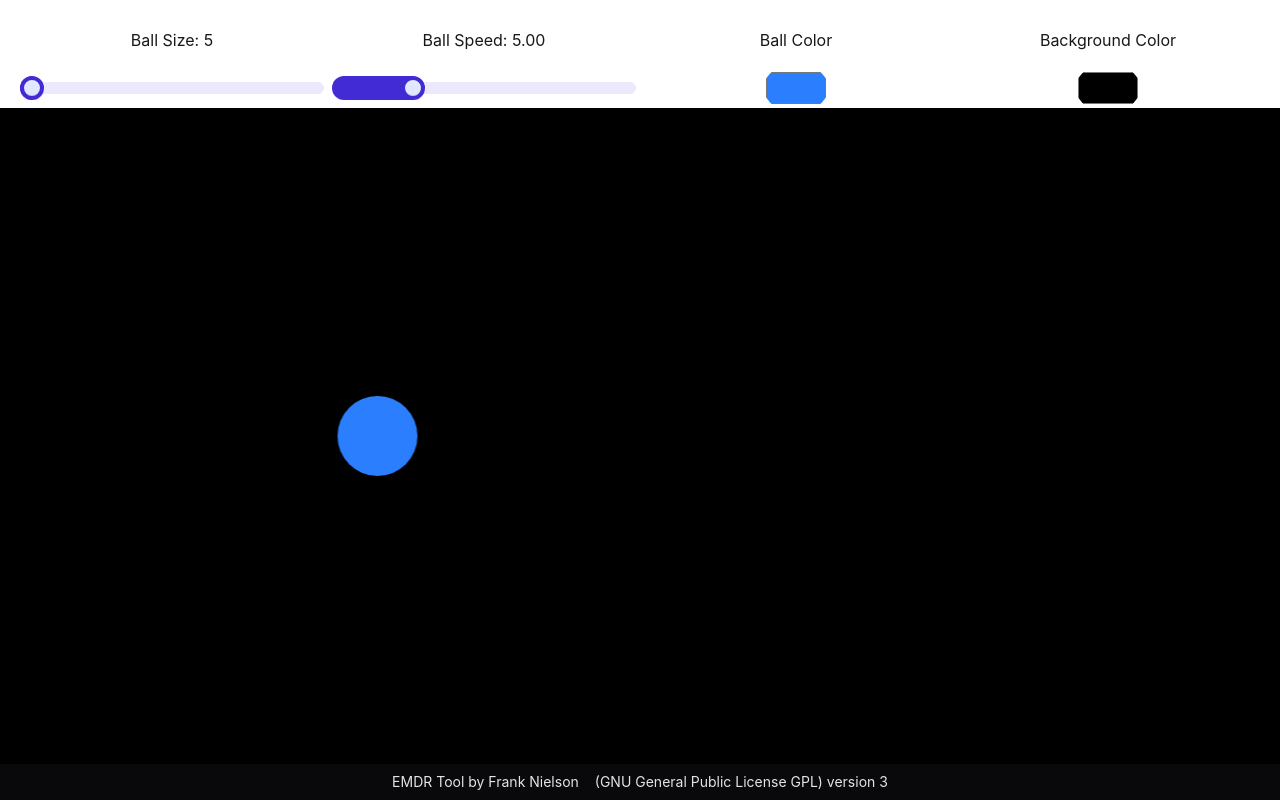
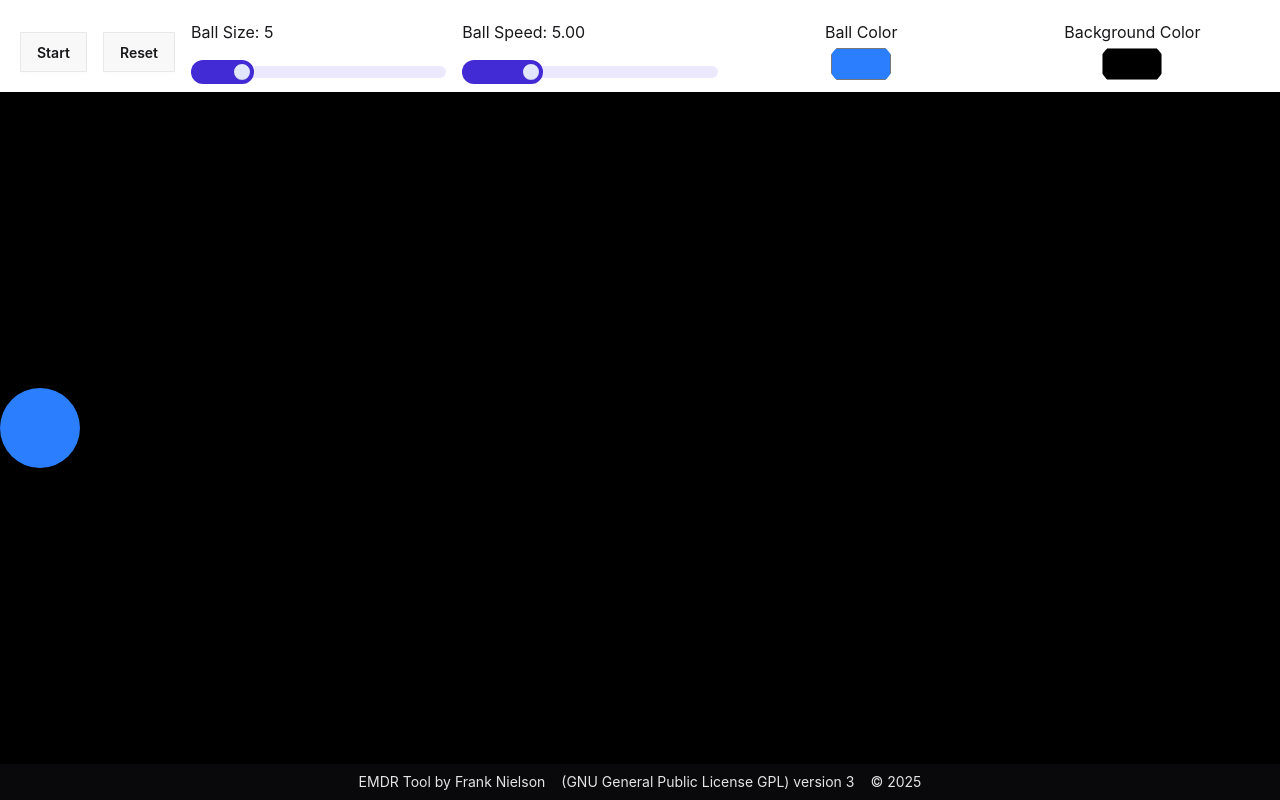
Before and after one commit to fnielson1/emdr-tool, a React (Vite) app: page / in a window 1280 px wide. Built offline with nearby package versions, Linux system fonts and the light colour scheme.

Commit message:
feat(setup): local storage is working

```diff
--- a/src/App.tsx
+++ b/src/App.tsx
@@ -1,32 +1,75 @@
-import { useEffect, useState } from 'react';
+import { useEffect, useReducer, useState } from 'react';
 
 import { Ball } from './components/Ball.tsx';
+import { BallControls } from './components/BallControls.tsx';
 import { Footer } from './Footer.tsx';
+import {
+  type AppState,
+  initialAppState,
+  useAppStorage,
+} from './hooks/useAppStorage.ts';
 
 export function App() {
-  const [bgColor, setBgColor] = useState('#000000');
-  const [ballColor, setBallColor] = useState('#2B7FFF');
-  const [ballSize, setBallSize] = useState(5);
-  const [ballSpeed, setBallSpeed] = useState(5);
+  const [appStorage, setAppStorage] = useAppStorage(initialAppState);
+  const { ballSpeed, ballColor, bgColor, ballSize } = appStorage;
+  const [running, setRunning] = useState(true);
   const [animationDuration, setAnimationDuration] = useState(5);
+  const [resetKey, forceUpdate] = useReducer(state => state + 1, 0);
 
   const calculatedAnimationDuration = animationDuration / ballSpeed;
 
+  const handleStartClick = (value: boolean, resetAnimation?: boolean) => {
+    setRunning(value);
+    if (resetAnimation) {
+      forceUpdate();
+    }
+  };
+
+  const handleResetClick = (e: React.MouseEvent<HTMLButtonElement>) => {
+    e.stopPropagation();
+    setRunning(true);
+    setAppStorage(() => initialAppState);
+    forceUpdate();
+  };
+
   const handleBallSizeChange = (e: React.ChangeEvent<HTMLInputElement>) => {
-    setBallSize(Number(e.target.value));
+    const ballSizeLocal = Number(e.target.value);
+    setAppStorage(
+      (prevState): AppState => ({
+        ...prevState,
+        ballSize: ballSizeLocal,
+      }),
+    );
   };
 
   const handleBallSpeedChange = (e: React.ChangeEvent<HTMLInputElement>) => {
     const ballSpeedLocal = Number(e.target.value);
-    setBallSpeed(ballSpeedLocal);
+    setAppStorage(
+      (prevState): AppState => ({
+        ...prevState,
+        ballSpeed: ballSpeedLocal,
+      }),
+    );
   };
 
   const handleBallColorChange = (e: React.ChangeEvent<HTMLInputElement>) => {
-    setBallColor(e.currentTarget.value);
+    const value = e.currentTarget.value;
+    setAppStorage(
+      (prevState): AppState => ({
+        ...prevState,
+        ballColor: value,
+      }),
+    );
   };
 
   const handleBgColorChange = (e: React.ChangeEvent<HTMLInputElement>) => {
-    setBgColor(e.currentTarget.value);
+    const value = e.currentTarget.value;
+    setAppStorage(
+      (prevState): AppState => ({
+        ...prevState,
+        bgColor: value,
+      }),
+    );
   };
 
   useEffect(() => {
@@ -47,42 +90,19 @@ export function App() {
 
   return (
     <div className="flex min-h-screen flex-col">
-      <div className="join join-horizontal bg-base-100 grid w-full grid-cols-1 grid-rows-4 place-items-center gap-2 p-5 pb-0 lg:grid-cols-4 lg:grid-rows-2">
-        <div>Ball Size: {ballSize}</div>
-        <div>Ball Speed: {ballSpeed.toFixed(2)}</div>
-        <div>Ball Color</div>
-        <div>Background Color</div>
-        <input
-          type="range"
-          min="5"
-          max="25"
-          step="1"
-          value={ballSize}
-          onChange={handleBallSizeChange}
-          className="range range-primary"
-        />
-        <input
-          type="range"
-          min="0.1"
-          max="20"
-          step="0.1"
-          value={ballSpeed}
-          onChange={handleBallSpeedChange}
-          className="range range-primary"
-        />
-        <input
-          type="color"
-          value={ballColor}
-          onChange={handleBallColorChange}
-          className="h-10 w-16 cursor-pointer rounded-3xl"
-        />
-        <input
-          type="color"
-          value={bgColor}
-          onChange={handleBgColorChange}
-          className="h-10 w-16 cursor-pointer rounded-3xl"
-        />
-      </div>
+      <BallControls
+        isRunning={running}
+        ballSpeed={ballSpeed}
+        ballColor={ballColor}
+        ballSize={ballSize}
+        bgColor={bgColor}
+        onBallSizeChange={handleBallSizeChange}
+        onBgColorChange={handleBgColorChange}
+        onBallColorChange={handleBallColorChange}
+        onBallSpeedChange={handleBallSpeedChange}
+        onStartClick={handleStartClick}
+        onResetClick={handleResetClick}
+      />
       <div
         className="flex flex-1 flex-col justify-center"
         style={{
@@ -90,6 +110,8 @@ export function App() {
         }}
       >
         <Ball
+          key={resetKey}
+          pause={running}
           ballSize={ballSize}
           ballColor={ballColor}
           animationDuration={calculatedAnimationDuration}
--- a/src/Footer.tsx
+++ b/src/Footer.tsx
@@ -3,6 +3,7 @@ export const Footer = () => {
     <footer className="footer sm:footer-horizontal bg-neutral text-neutral-content flex justify-center p-2">
       <div>EMDR Tool by Frank Nielson</div>
       <div>(GNU General Public License GPL) version 3</div>
+      <div>&copy; {new Date().getFullYear()}</div>
     </footer>
   );
 };
--- a/src/components/Ball.tsx
+++ b/src/components/Ball.tsx
@@ -4,10 +4,11 @@ interface BallProps {
   ballSize: number;
   ballColor: string;
   animationDuration: number;
+  pause: boolean;
 }
 
 export const Ball = (props: BallProps) => {
-  const { ballSize, ballColor, animationDuration } = props;
+  const { ballSize, ballColor, animationDuration, pause } = props;
 
   return (
     <div
@@ -17,8 +18,8 @@ export const Ball = (props: BallProps) => {
           width: `${ballSize}rem`,
           height: `${ballSize}rem`,
           '--ball-size': `${ballSize}rem`,
-          '--move-distance': `calc(100vw - ${ballSize}rem)`, // Set the distance to the full viewport width
           '--animation-duration': `${animationDuration}s`, // Use the slider value to control the speed (duration)
+          animationPlayState: pause ? 'paused' : 'running',
           backgroundColor: ballColor,
         } as CSSProperties
       }
--- /dev/null
+++ b/src/components/BallControls.tsx
@@ -0,0 +1,99 @@
+interface BallControlsProps {
+  ballSize: number;
+  ballSpeed: number;
+  ballColor: string;
+  bgColor: string;
+  isRunning: boolean;
+  onBallSizeChange: (e: React.ChangeEvent<HTMLInputElement>) => void;
+  onBallSpeedChange: (e: React.ChangeEvent<HTMLInputElement>) => void;
+  onBallColorChange: (e: React.ChangeEvent<HTMLInputElement>) => void;
+  onBgColorChange: (e: React.ChangeEvent<HTMLInputElement>) => void;
+  onResetClick: (e: React.MouseEvent<HTMLButtonElement>) => void;
+  onStartClick: (value: boolean, resetAnimation?: boolean) => void;
+}
+
+export const BallControls = (props: BallControlsProps) => {
+  const {
+    ballColor,
+    ballSpeed,
+    ballSize,
+    bgColor,
+    isRunning,
+    onBallColorChange,
+    onBallSpeedChange,
+    onBallSizeChange,
+    onBgColorChange,
+    onStartClick,
+    onResetClick,
+  } = props;
+
+  const handleSpeedMouseDown = () => {
+    // Pause the animation when the slider is being dragged
+    onStartClick(true);
+  };
+
+  const handleSpeedMouseUp = () => {
+    onStartClick(false);
+  };
+
+  return (
+    <div className="join join-horizontal bg-base-100 flex w-full justify-between gap-4 p-5 pb-2">
+      <button
+        className="btn self-center"
+        onClick={e => {
+          e.stopPropagation();
+          onStartClick(!isRunning, true);
+        }}
+      >
+        {isRunning ? 'Start' : 'Stop'}
+      </button>
+      <button className="btn self-center" onClick={onResetClick}>
+        Reset
+      </button>
+      <div className="flex w-full flex-col justify-between">
+        Ball Size: {ballSize}
+        <input
+          type="range"
+          min="1"
+          max="25"
+          step="1"
+          value={ballSize}
+          onChange={onBallSizeChange}
+          className="range range-primary"
+        />
+      </div>
+      <div className="flex w-full flex-col justify-between">
+        Ball Speed: {ballSpeed.toFixed(2)}
+        <input
+          type="range"
+          min="0.1"
+          max="20"
+          step="0.1"
+          value={ballSpeed}
+          onChange={onBallSpeedChange}
+          className="range range-primary"
+          onMouseDown={handleSpeedMouseDown}
+          onMouseUp={handleSpeedMouseUp}
+        />
+      </div>
+      <div className="flex w-full flex-col items-center justify-between">
+        Ball Color
+        <input
+          type="color"
+          value={ballColor}
+          onChange={onBallColorChange}
+          className="h-10 w-16 cursor-pointer rounded-3xl"
+        />
+      </div>
+      <div className="flex w-full flex-col items-center justify-between text-nowrap">
+        Background Color
+        <input
+          type="color"
+          value={bgColor}
+          onChange={onBgColorChange}
+          className="h-10 w-16 cursor-pointer rounded-3xl"
+        />
+      </div>
+    </div>
+  );
+};
--- /dev/null
+++ b/src/hooks/useAppStorage.ts
@@ -0,0 +1,19 @@
+import { useLocalStorage } from './useLocalStorage.ts';
+
+export interface AppState {
+  bgColor: string;
+  ballColor: string;
+  ballSize: number;
+  ballSpeed: number;
+}
+
+export const initialAppState: AppState = {
+  bgColor: '#000000',
+  ballColor: '#2B7FFF',
+  ballSize: 5,
+  ballSpeed: 5,
+};
+
+export function useAppStorage(initialValue: AppState) {
+  return useLocalStorage<AppState>('EMDR_APP', initialValue);
+}
--- /dev/null
+++ b/src/hooks/useLocalStorage.ts
@@ -0,0 +1,14 @@
+import { useEffect, useState } from 'react';
+
+export function useLocalStorage<T>(key: string, initialValue: T) {
+  const [state, setState] = useState<T>((): T => {
+    const storedValue = localStorage.getItem(key);
+    return storedValue ? JSON.parse(storedValue) : initialValue;
+  });
+
+  useEffect(() => {
+    localStorage.setItem(key, JSON.stringify(state));
+  }, [key, state]);
+
+  return [state, setState] as const;
+}
--- a/src/styles/globals.css
+++ b/src/styles/globals.css
@@ -102,7 +102,6 @@
     /* #endregion  /**======== Primary Color =========== */
 
     --ball-size: 10rem;
-    --move-distance: calc(100vw - var(--ball-size)); /* The ball will travel the entire width of the screen */
     --animation-duration: 5s; /* The duration starts at 5 seconds */
   }
 
@@ -111,7 +110,7 @@
       transform: translateX(0); /* Start at the left */
     }
     50% {
-      transform: translateX(var(--move-distance)); /* Move across the viewport */
+      transform: translateX(calc(100vw - var(--ball-size))); /* Move across the viewport */
     }
   }
 
```
